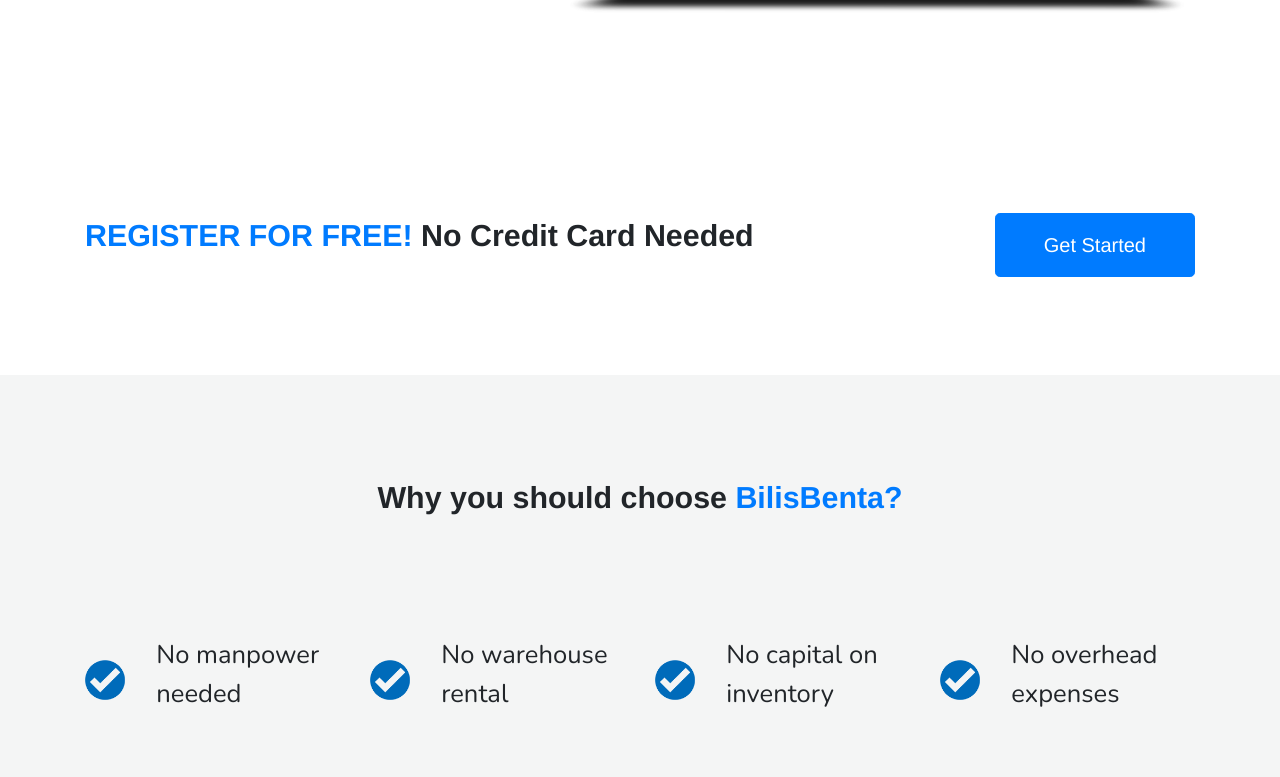
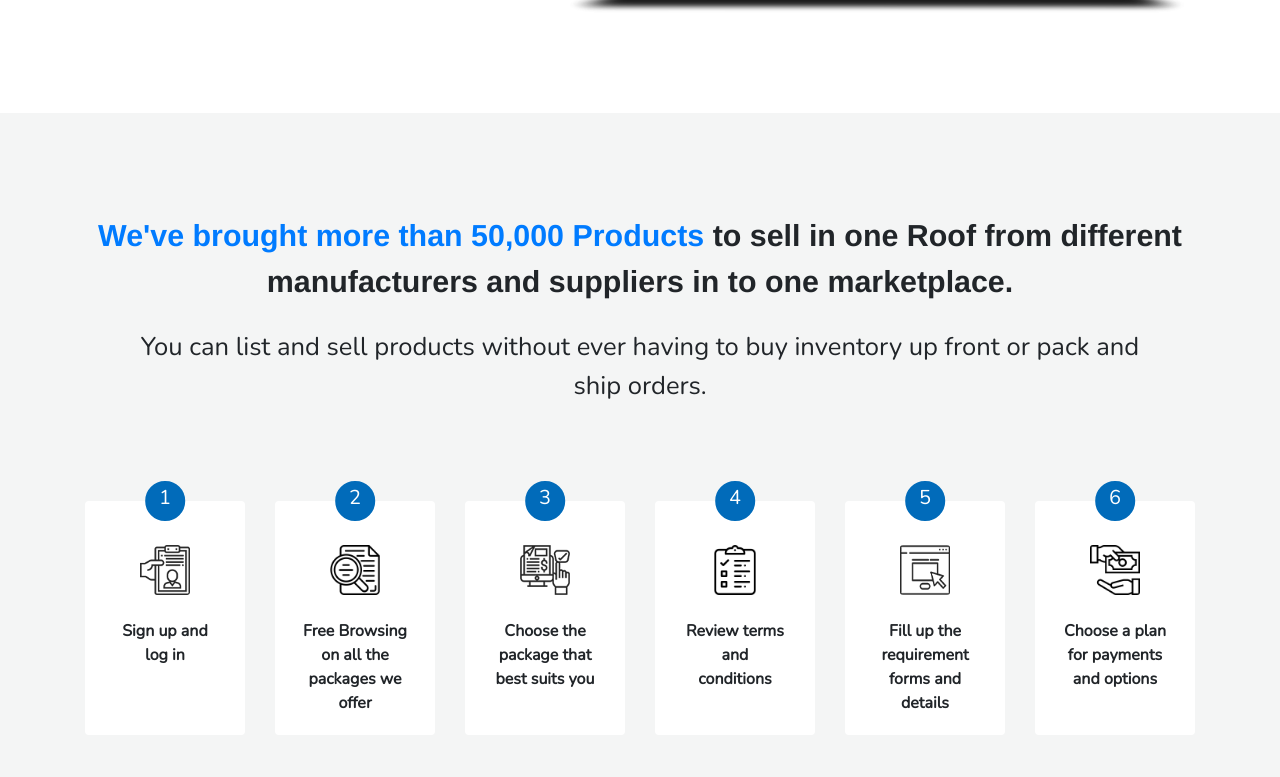
Before and after one commit to CossetteAlexis/bilisbenta-ui, a Vue app in the folder bilisbenta/: page / in a window 1280 px wide. Shown: the part 1283-2060 px from the top of the page. Built offline with nearby package versions, Linux system fonts and the light colour scheme.

Commit message:
Fixed Navbar Routes

```diff
--- a/bilisbenta/package.json
+++ b/bilisbenta/package.json
@@ -12,7 +12,8 @@
     "core-js": "^3.6.5",
     "router": "^1.3.5",
     "vue": "^2.6.11",
-    "vue-router": "^3.3.4"
+    "vue-router": "^3.3.4",
+    "vue-scrollto": "^2.18.1"
   },
   "devDependencies": {
     "@vue/cli-plugin-babel": "~4.4.0",
--- a/bilisbenta/src/components/Content.vue
+++ b/bilisbenta/src/components/Content.vue
@@ -37,7 +37,72 @@
     </section>
     <!-- //end of about -->
     <!-- how it works -->
-
+    <section class="section section-2" id="how-it-works">
+		<div class="container">
+			<div class="text-center" data-aos="fade-down" data-aos-offset="400" data-aos-duration="1000">
+				<p class="section-vid-text-1"><span class="text-primary">We've brought more than 50,000 Products</span> to sell in one Roof from different manufacturers and suppliers in to one marketplace.</p>
+			</div>
+			<div class="text-center" data-aos="fade-down" data-aos-offset="400" data-aos-duration="1000">
+				<p class="section-vid-text-2 mt-4 px-5">You can list and sell products without ever having to buy inventory up front or pack and ship orders.</p>
+			</div>
+			<div class="row my-5 pt-5">
+				<div class="col-md-2 card-group" data-aos="fade-up" data-aos-offset="200" data-aos-duration="500">
+					<div class="card border-0">
+						<div class="card-body">
+							<div class="num-circle">1</div>
+							<img src="/img/01.png" alt="" class="card-img mx-auto d-block mt-4">
+							<p class="card-text text-center px-2 mt-4"><strong>Sign up and log in</strong></p>
+						</div>
+					</div>
+				</div>
+				<div class="col-md-2 card-group" data-aos="fade-up" data-aos-offset="200" data-aos-duration="800">
+					<div class="card border-0">
+						<div class="card-body">
+							<div class="num-circle">2</div>
+							<img src="/img/02.png" alt="" class="card-img mx-auto d-block mt-4">
+							<p class="card-text text-center px-2 mt-4"><strong>Free Browsing on all the packages we offer</strong></p>
+						</div>
+					</div>
+				</div>
+				<div class="col-md-2 card-group" data-aos="fade-up" data-aos-offset="200" data-aos-duration="1100">
+					<div class="card border-0">
+						<div class="card-body">
+							<div class="num-circle">3</div>
+							<img src="/img/03.png" alt="" class="card-img mx-auto d-block mt-4">
+							<p class="card-text text-center px-2 mt-4"><strong>Choose the package that best suits you</strong></p>
+						</div>
+					</div>
+				</div>
+				<div class="col-md-2 card-group" data-aos="fade-up" data-aos-offset="200" data-aos-duration="1400">
+					<div class="card border-0">
+						<div class="card-body">
+							<div class="num-circle">4</div>
+							<img src="/img/04.png" alt="" class="card-img mx-auto d-block mt-4">
+							<p class="card-text text-center px-2 mt-4"><strong>Review terms and conditions</strong></p>
+						</div>
+					</div>
+				</div>
+				<div class="col-md-2 card-group" data-aos="fade-up" data-aos-offset="200" data-aos-duration="1700">
+					<div class="card border-0">
+						<div class="card-body">
+							<div class="num-circle">5</div>
+							<img src="/img/05.png" alt="" class="card-img mx-auto d-block mt-4">
+							<p class="card-text text-center px-2 mt-4"><strong>Fill up the requirement forms and details</strong></p>
+						</div>
+					</div>
+				</div>
+				<div class="col-md-2 card-group" data-aos="fade-up" data-aos-offset="200" data-aos-duration="2000">
+					<div class="card border-0">
+						<div class="card-body">
+							<div class="num-circle">6</div>
+							<img src="/img/06.png" alt="" class="card-img mx-auto d-block mt-4">
+							<p class="card-text text-center px-2 mt-4"><strong>Choose a plan for payments and options</strong></p>
+						</div>
+					</div>
+				</div>
+			</div>
+		</div>
+	</section>
     <!-- end of how it works -->
     <!-- benefits -->
     <section class="section bg-white" id="benefits">
--- a/bilisbenta/src/components/Navbar.vue
+++ b/bilisbenta/src/components/Navbar.vue
@@ -9,23 +9,23 @@
         <div class="collapse navbar-collapse" id="navbarSupportedContent">
           <ul class="navbar-nav ml-auto">
             <li class="nav-item">
-                <router-link data-toggle="collapse" data-target=".navbar-collapse.show" to="/" class="nav-link text-dark">Home</router-link>
+                <router-link data-toggle="collapse" data-target=".navbar-collapse.show" to="/" v-scroll-to="'#home'" class="nav-link text-dark">Home</router-link>
               <!--<a data-toggle="collapse" data-target=".navbar-collapse.show" href="#home" class="nav-link text-dark">Home</a>-->
             </li>
             <li class="nav-item ml-3">
-              <a data-toggle="collapse" data-target=".navbar-collapse.show" href="#about" class="nav-link text-dark">About</a>
+              <a data-toggle="collapse" data-target=".navbar-collapse.show" href="#" v-scroll-to="'#about'" class="nav-link text-dark">About</a>
             </li>
             <li class="nav-item ml-3">
-              <a data-toggle="collapse" data-target=".navbar-collapse.show" href="#how-it-works" class="nav-link text-dark">How it works</a>
+              <a data-toggle="collapse" data-target=".navbar-collapse.show" href="#" v-scroll-to="'#how-it-works'" class="nav-link text-dark">How it works</a>
             </li>
             <li class="nav-item ml-3">
-              <a data-toggle="collapse" data-target=".navbar-collapse.show" href="#benefits" class="nav-link text-dark">Benefits</a>
+              <a data-toggle="collapse" data-target=".navbar-collapse.show" href="#" v-scroll-to="'#benefits'" class="nav-link text-dark">Benefits</a>
             </li>
             <li class="nav-item ml-3">
-              <a data-toggle="collapse" data-target=".navbar-collapse.show" href="#packages" class="nav-link text-dark">Packages</a>
+              <a data-toggle="collapse" data-target=".navbar-collapse.show" href="#packages" v-scroll-to="'#packages'" class="nav-link text-dark">Packages</a>
             </li>
             <li class="nav-item ml-3">
-              <a data-toggle="collapse" data-target=".navbar-collapse.show" href="#contact" class="nav-link text-dark">Contact</a>
+              <a data-toggle="collapse" data-target=".navbar-collapse.show" href="#contact" v-scroll-to="'#contact'" class="nav-link text-dark">Contact</a>
             </li>
             <li class="nav-item ml-3">
               <router-link data-toggle="collapse" data-target=".navbar-collapse.show" to="/login" class="nav-link text-dark">Login</router-link>
@@ -38,3 +38,9 @@
     </nav>
     </div>
 </template>
+
+<script>
+export default {
+    name: "Navbar"
+}
+</script>
--- a/bilisbenta/src/main.js
+++ b/bilisbenta/src/main.js
@@ -4,7 +4,9 @@
 import AOS from 'aos';
 import 'aos/dist/aos.css';
 import VueRouter from 'vue-router';
+import VueScrollTo from 'vue-scrollto'
 
+Vue.use(VueScrollTo)
 Vue.use(VueRouter);
 
 Vue.config.productionTip = false
```
Also changed, not shown: bilisbenta/src/router/index.js (+8 -2 lines), 1 other file (tests, documents, lock files or other folders).
